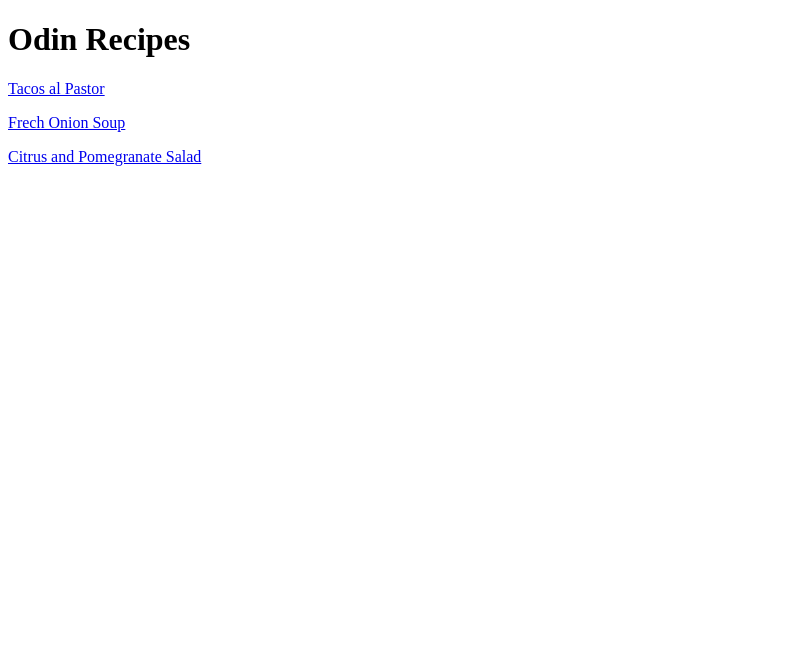
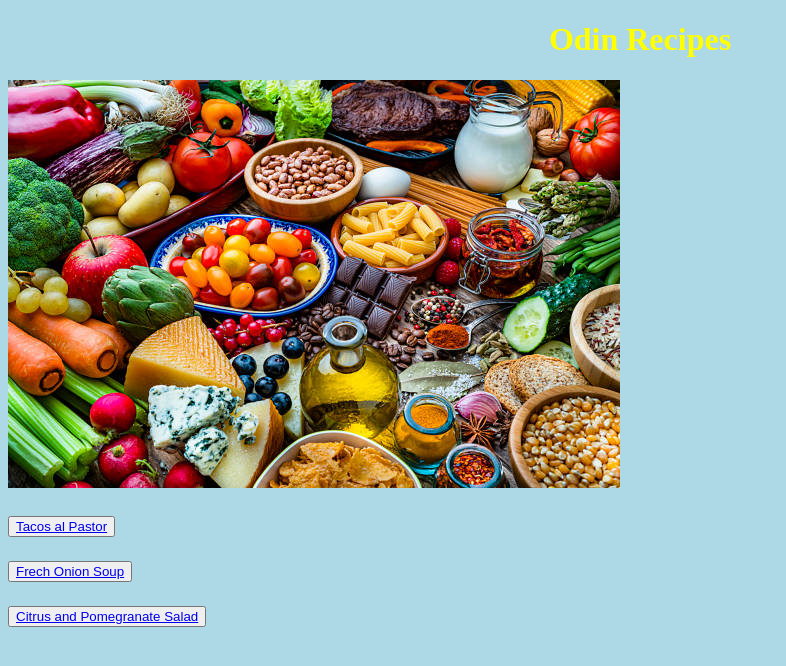
Before and after one commit to nschmidtke11/odin-recipes, a plain HTML site: page index.html in a window 1280 px wide. Shown: the whole page, without its empty margins (0-786 px from the left). Drawn offline with Linux system fonts and the light colour scheme.

Commit message:
Update pomegranate
Changes to colors, playing with borders

```diff
--- a/index.html
+++ b/index.html
@@ -4,13 +4,34 @@
   <head>
     <meta charset="UTF-8">
     <title>Odin Recipes</title>
+    <link rel="stylesheet" href="style.css">
+    <style>
+      body {
+        background-color: lightblue;
+      }
+
+      h1 {
+        color: yellow;
+        text-align: center;
+      }
+
+      img {
+    align-items: center;
+      }
+
+      p {
+        font-family: verdana;
+        font-size: 20px;
+      }
+      </style>
   </head>
 
   <body>
     <h1>Odin Recipes</h1>
-    <p><a href="recipes/tacos-al-pastor.html">Tacos al Pastor</a></p>
-    <p><a href="recipes/french-onion-soup.html">Frech Onion Soup</a></p>
-    <p><a href="recipes/citrus-pomegranate-salad.html">Citrus and Pomegranate Salad</a></p>
+    <img src="images/spread.jpg">
+    <p><button class="button"><a href="recipes/tacos-al-pastor.html">Tacos al Pastor</a></button></p>
+    <p><button class="button"><a href="recipes/french-onion-soup.html">Frech Onion Soup</a></button></p>
+    <p><button class="button"><a href="recipes/citrus-pomegranate-salad.html">Citrus and Pomegranate Salad</a></button></p>
   </body>
 
 </html>
--- /dev/null
+++ b/recipes/salad-style.css
@@ -0,0 +1,13 @@
+body {
+    background-color: lemonchiffon;
+}
+
+h1, ul, ol, #desc {
+    border-style: groove;
+    border-color: tomato;
+}
+
+#ingredients {
+    font-size: larger;
+    font-weight: 800;
+}
--- /dev/null
+++ b/recipes/soup-style.css
@@ -0,0 +1,28 @@
+body {
+    background-color: lemonchiffon;
+}
+
+h1 {
+    border-style: dotted;
+    border-color: tomato;
+}
+
+p#desc {
+    border-style: dotted;
+    border-color: tomato;
+}
+
+p.ingredients {
+    font-size: larger;
+    font-weight: 800;
+}
+
+ul {
+    border-style: dotted;
+    border-color: tomato;
+}
+
+ol {
+    border-style: dotted;
+    border-color: tomato;
+}
--- /dev/null
+++ b/recipes/taco-style.css
@@ -0,0 +1,23 @@
+body {
+    background-color: lemonchiffon;
+}
+
+h1 {
+    border-style: double;
+    border-color: tomato;
+}
+
+p.ingredients {
+    font-size: larger;
+    font-weight: 800;
+}
+
+ul {
+    border-style: double;
+    border-color: tomato;
+}
+
+ol {
+    border-style: double;
+    border-color: tomato;
+}
--- /dev/null
+++ b/style.css
@@ -0,0 +1,13 @@
+/* style.css */
+
+img {
+    align-items: center;
+}
+
+.button:hoover {
+    font-family: 'Times New Roman', Times, serif;
+    font-size: 20px;
+    box-shadow: 0 12px 16px 0 rgba(0,0,0,0.24), 0 17px 50px 0 rgba(201, 161, 161, 0.19);
+    background-color: black;
+    color: yellow;
+}
```
Also changed, not shown: recipes/citrus-pomegranate-salad.html (+3 -2 lines), recipes/french-onion-soup.html (+3 -2 lines), recipes/tacos-al-pastor.html (+3 -2 lines), images/spread.jpg (added).
